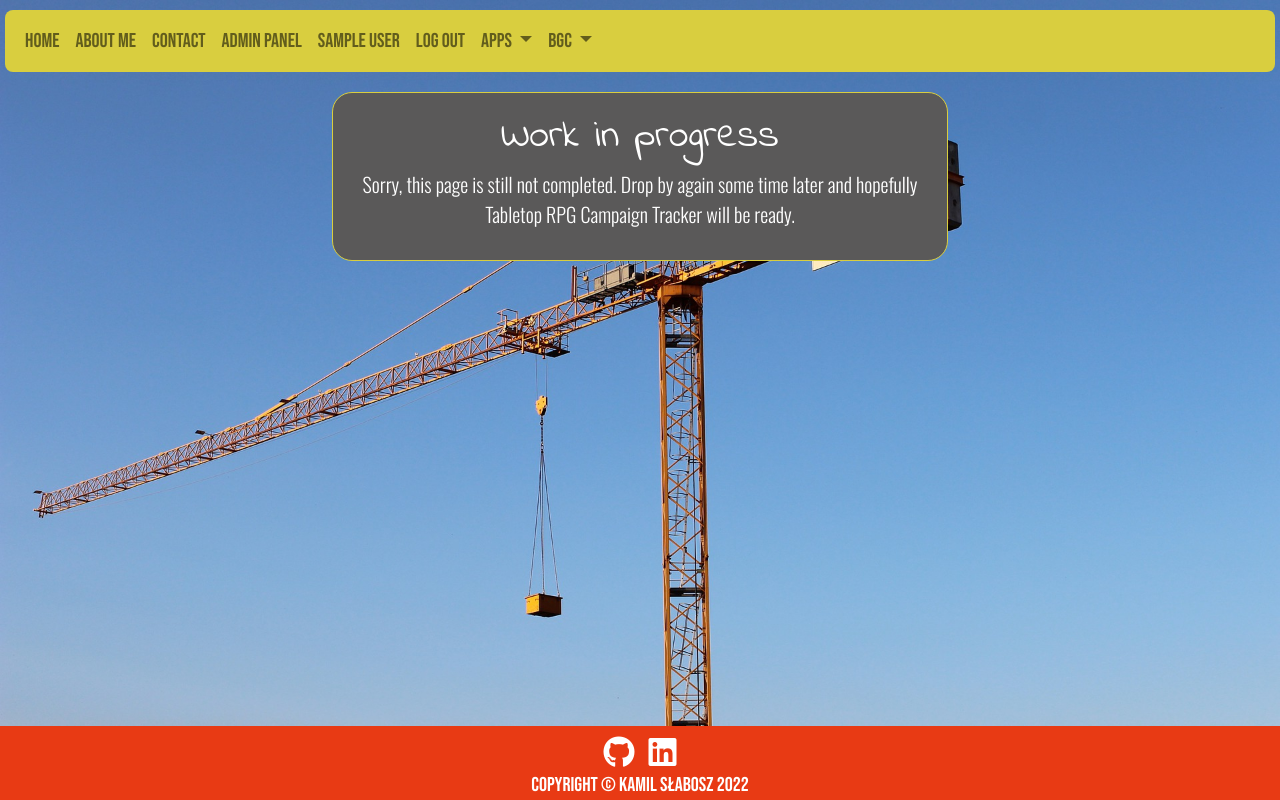
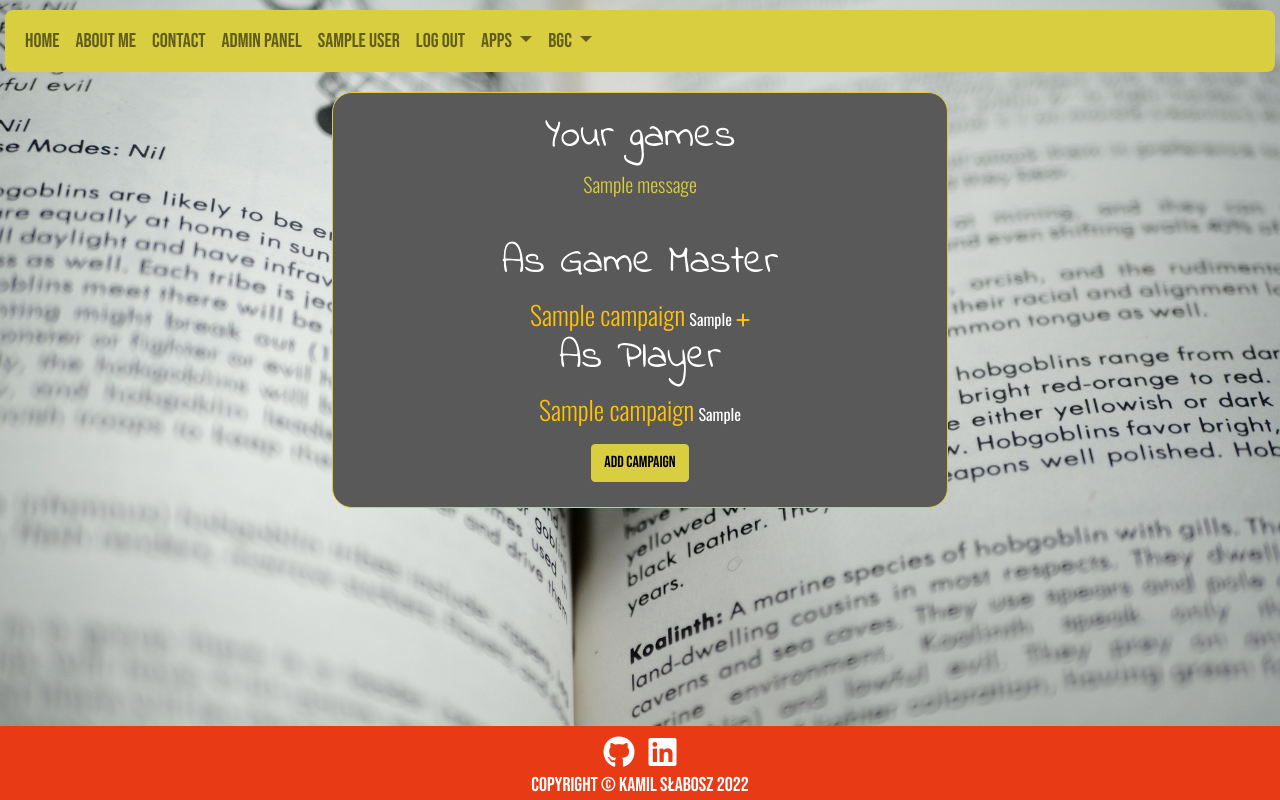
Before and after one commit to kamilslabosz/Tabletop-Group, a Flask app: page /ttrpg in a window 1280 px wide. Run offline with Flask 2, Linux system fonts and the light colour scheme; a user stored in the database is signed in; tables that the repository leaves empty hold one stand-in row (values such as "Sample post"); one stand-in notice (Sample message) is shown; some libraries are stand-ins or nearby versions.

Commit message:
added TTRPG tracker

```diff
--- a/main.py
+++ b/main.py
@@ -1,8 +1,11 @@
 import smtplib
 import os
 from functools import wraps
+from datetime import date
 
 from flask import Flask, render_template, redirect, url_for, session, request, abort, flash
+from sqlalchemy.orm import relationship
+
 from flask_session import Session
 from flask_bootstrap import Bootstrap
 from flask_sqlalchemy import SQLAlchemy
@@ -49,7 +52,7 @@ bg_association_table = db.Table('bg_association',
 
 rpg_association_table = db.Table('rpg_association',
                                  db.Column('user_id', ForeignKey('users.id'), primary_key=True),
-                                 db.Column('rpg_sessions_id', ForeignKey('rpg_sessions.id'), primary_key=True)
+                                 db.Column('rpg_campaign_id', ForeignKey('rpg_campaign.id'), primary_key=True)
                                  )
 
 
@@ -60,7 +63,8 @@ class User(UserMixin, db.Model):
     password = db.Column(db.String(100))
     name = db.Column(db.String(100), unique=True)
     games = db.relationship("BoardGame", secondary=bg_association_table, backref="owners", lazy='dynamic')
-    rpg_sessions = db.relationship("GameSession", secondary=rpg_association_table, backref="players", lazy='dynamic')
+    rpg_campaign = db.relationship("RPGCampaign", secondary=rpg_association_table, backref="players", lazy='dynamic')
+    gm_in_games = relationship('RPGCampaign', back_populates='game_master')
 
 
 class BoardGame(db.Model):
@@ -70,15 +74,28 @@ class BoardGame(db.Model):
     link = db.Column(db.String(250), unique=True, nullable=False)
 
 
-class GameSession(db.Model):
-    __tablename__ = "rpg_sessions"
+class RPGCampaign(db.Model):
+    __tablename__ = "rpg_campaign"
     id = db.Column(db.Integer, primary_key=True)
     game_name = db.Column(db.String(250), unique=True, nullable=False)
     game_system = db.Column(db.String(250), nullable=False)
     num_sessions = db.Column(db.Integer)
+    exp_points = db.Column(db.Integer)
+    sessions = relationship('GameSession', back_populates='campaign')
+    last_played = db.Column(db.String(100))
+    game_master_id = db.Column(db.Integer, db.ForeignKey("users.id"))
+    game_master = relationship('User', back_populates='gm_in_games')
 
 
-# db.create_all()
+class GameSession(db.Model):
+    __tablename__ = "rpg_sessions"
+    id = db.Column(db.Integer, primary_key=True)
+    exp_points = db.Column(db.Integer)
+    date = db.Column(db.String(100))
+    campaign_id = db.Column(db.Integer, db.ForeignKey("rpg_campaign.id"))
+    campaign = relationship('RPGCampaign', back_populates='sessions')
+
+db.create_all()
 
 
 def admin_only(f):
@@ -146,7 +163,7 @@ def delete_user(user_id):
         return abort(403)
     user = User.query.get(user_id)
     user.games = []
-    user.rpg_sessions = []
+    user.rpg_campaign = []
     db.session.delete(user)
     db.session.commit()
     return redirect(url_for('all_users'))
@@ -361,14 +378,76 @@ def clear_todo_list():
 
 
 # ----------TTRPG CAMPAIGN TRACKER-----------------------------
+
 # TODO CREATE DATABASE OF USER GAMES AND ALLOW TO TRACK NUMBER OF SESSIONS
 @app.route("/ttrpg")
-def ttrpg_campaing_trakcer():
-    page = "Tabletop RPG Campaign Tracker"
-    return render_template("work_in_progress.html", target_page=page, current_user=current_user)
+@user_only
+def ttrpg_campaign_tracker():
+    if not current_user.rpg_campaign.first():
+        flash("Collection is empty... :(")
+    games_as_gm = current_user.gm_in_games
+    games_as_player = current_user.rpg_campaign
+    return render_template("campaign_tracker.html", games_as_player=games_as_player,
+                           games_as_gm=games_as_gm, current_user=current_user)
+
+
+@app.route("/ttrpg/add", methods=["GET", "POST"])
+@user_only
+def ttrpg_add_campaign():
+    form = AddCampaignForm()
+    if form.validate_on_submit():
+        new_game = RPGCampaign(
+            game_name=form.name.data,
+            game_system=form.game_system.data,
+            num_sessions=int(form.number_of_games.data),
+            exp_points=int(form.exp_points.data),
+        )
+        if form.gm_or_player.data == 'Player':
+            new_game.players = [current_user]
+        elif form.gm_or_player.data == 'Game Master':
+            new_game.game_master = current_user
+        else:
+            flash('Something went wrong')
+            return redirect(url_for('ttrpg_add_campaign'))
+        flash('Campaign added')
+        db.session.add(new_game)
+        db.session.commit()
+        return redirect(url_for('ttrpg_campaign_tracker'))
+    return render_template('add_campaign.html', form=form, current_user=current_user)
+
+
+@app.route("/ttrpg/add/<int:campaign_id>", methods=["GET", "POST"])
+@user_only
+def add_session_to_campaign(campaign_id):
+    campaign = RPGCampaign.query.get(campaign_id)
+    form = AddSessionForm()
+    if form.validate_on_submit():
+        new_session = GameSession(
+            exp_points=form.exp_points.data,
+            date=date.today().strftime("%d.%m.%Y"),
+            campaign=campaign,
+        )
+        db.session.add(new_session)
+
+        campaign.last_played = date.today().strftime("%d.%m.%Y")
+        campaign.exp_points += int(form.exp_points.data)
+        campaign.num_sessions += 1
+        db.session.commit()
+        return redirect(url_for('ttrpg_campaign_tracker'))
+
+    return render_template('add_campaign.html', form=form, current_user=current_user)
+
+
+@app.route("/ttrpg/show/<int:campaign_id>")
+def show_campaign(campaign_id):
+    sessions = GameSession.query.filter_by(campaign_id=campaign_id).order_by(GameSession.date.desc())
+    return render_template('game_page.html', game=RPGCampaign.query.get(campaign_id),
+                           sessions=sessions, current_user=current_user)
 
 
 # ----------BOARDGAMES COLLECTION LIBRARY-----------------------------
+
+
 @app.route("/boardgames", methods=["GET", "POST"])
 @user_only
 def boardgames():
@@ -443,7 +522,7 @@ def user_collection(user_name):
     if not current_user.games.first():
         flash("Collection is empty... :(")
     return render_template("bg_collection.html",
-                           game_collection=user.games,
+                           game_collection=user.games.order_by(BoardGame.game_name),
                            current_user=current_user)
 
 
@@ -457,4 +536,4 @@ def all_users():
 
 
 if __name__ == '__main__':
-    app.run()
+    app.run(debug=True)
--- /dev/null
+++ b/templates/campaign_tracker.html
@@ -0,0 +1,44 @@
+{% include "header.html" %}
+<div class="background" style="background-image: url({{ url_for('static', filename='img/ttrpg-bg.jpg')}})">
+{% include "navbar.html" %}
+<div class="row no-margin">
+        <div class="col-1 col-lg-3"></div>
+        <div class="col-10 col-lg-6">
+            <div class="container text-center space-above">
+                <h1>Your games</h1>
+                {% with messages = get_flashed_messages() %}
+                    {% if messages %}
+                      {% for message in messages %}
+                       <p class="lead error-text">{{ message }}</p>
+                      {% endfor %}
+                    {% endif %}
+                {% endwith %}
+                <br>
+                <h1>As Game Master</h1>
+                <div>
+                {% for game in games_as_gm: %}
+                    <a class="about-text oswald" href="{{url_for('show_campaign', campaign_id=game.id)}}">{{game.game_name}}</a>
+                    <p class="oswald small-table-text">{{game.game_system}}</p>
+                    <a href="{{url_for('add_session_to_campaign', campaign_id=game.id)}}"><i class="fa-solid fa-plus"></i></a>
+
+                {% endfor %}
+                </div>
+
+                <h1>As Player</h1>
+                <div>
+                {% for game in games_as_player: %}
+                    <a class="about-text oswald" href="{{url_for('show_campaign', campaign_id=game.id)}}">{{game.game_name}}</a>
+                    <p class="oswald small-table-text">{{game.game_system}}</p>
+                {% endfor %}
+                </div>
+
+                <a class="btn btn-warning space-below" href="{{ url_for('ttrpg_add_campaign') }}" role="button">Add Campaign</a>
+
+            </div>
+        </div>
+        <div class="col-1 col-lg-3"></div>
+
+    </div>
+
+{% include 'footer.html'%}
+</div>
--- a/templates/index.html
+++ b/templates/index.html
@@ -11,7 +11,7 @@
                 <a class="btn home-btn" style="background-image: url({{ url_for('static', filename='img/root-bg.jpeg')}})" href="{{ url_for('root_faction_assigner') }}" role="button"> </a>
             </div>
             <div class="col-lg-4 col-6">
-            <a class="btn home-btn" style="background-image: url({{ url_for('static', filename='img/ttrpg-bg.jpg')}})" href="{{url_for('ttrpg_campaing_trakcer')}}" role="button"> </a>
+            <a class="btn home-btn" style="background-image: url({{ url_for('static', filename='img/ttrpg-bg.jpg')}})" href="{{url_for('ttrpg_campaign_tracker')}}" role="button"> </a>
             </div>
             <div class="col-lg-4 col-6">
             <a class="btn home-btn" style="background-image: url({{ url_for('static', filename='img/game-collection-bg.jpg')}})" href="{{url_for('boardgames')}}" role="button"> </a>
```
Also changed, not shown: forms.py (+22 -0 lines), templates/add_campaign.html (added, +27 -0 lines), templates/game_page.html (added, +45 -0 lines).
